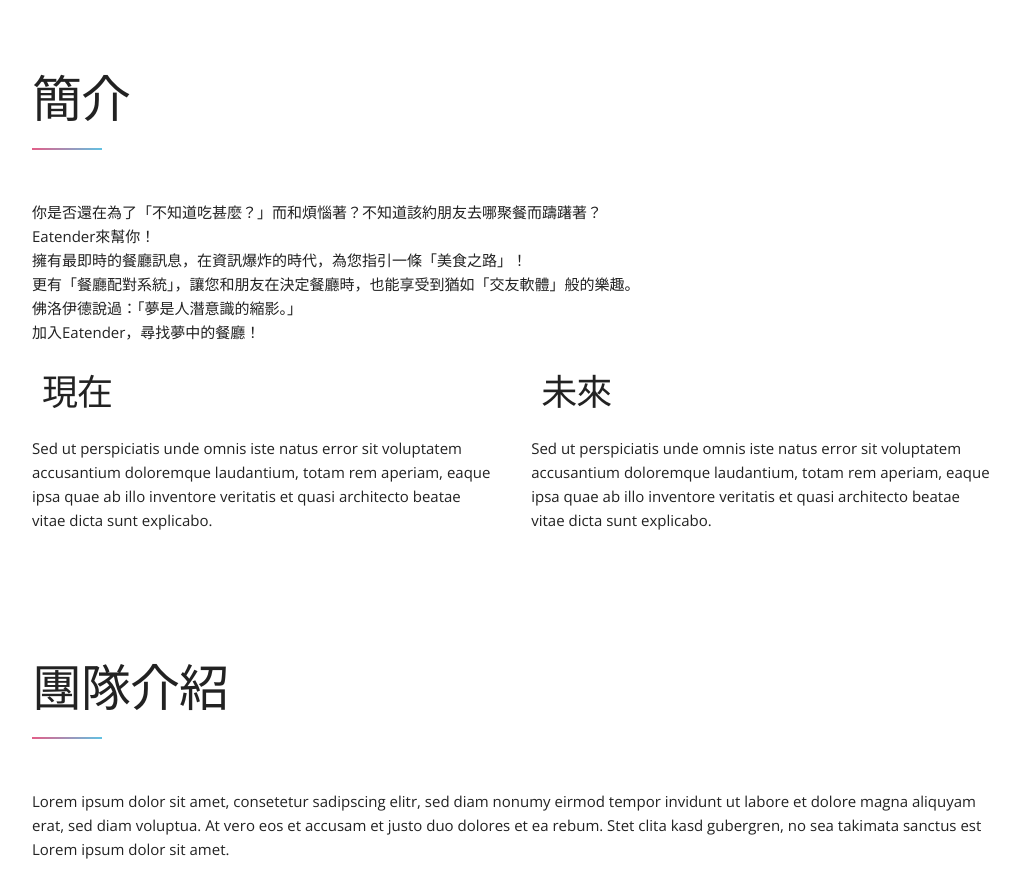
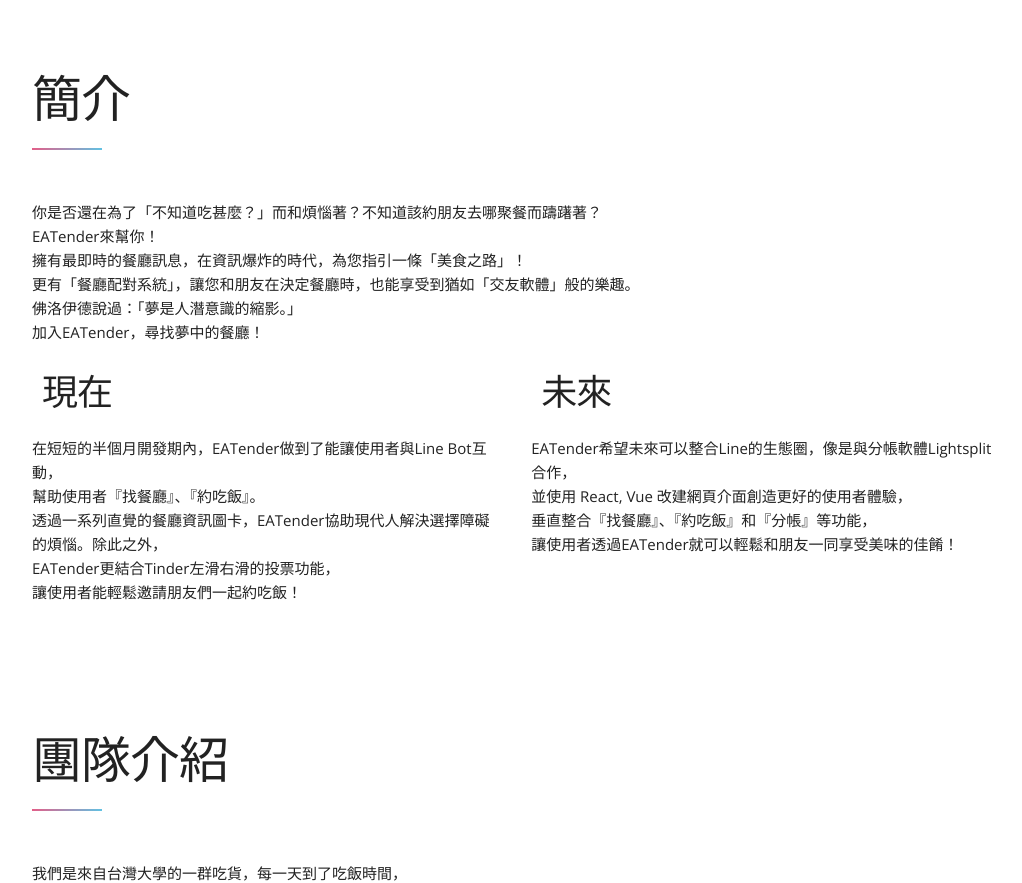
Before and after one commit to FawenYo/Eatender, a FastAPI app: page /about in a window 1280 px wide. Shown: the part 832-1715 px from the top of the page, without its empty margins (128-1150 px from the left). Run offline with FastAPI, Linux system fonts and the light colour scheme; grey boxes labelled with a size stand in for pictures from a placeholder-image service; parts of the project's set-up code (start-up, migrations or seed data) failed here and were passed over; some libraries are stand-ins or nearby versions.

Commit message:
web page content update

```diff
--- a/project/templates/404.html
+++ b/project/templates/404.html
@@ -3,7 +3,7 @@
 <head>
     <meta http-equiv="Content-Type" content="text/html; charset=UTF-8">
     <title>Eatender</title>
-    <meta property="og:title" content="Eatender"/>
+    <meta property="og:title" content="EATender"/>
     <meta property="og:description" content="加LINE約吃飯，感情不會散"/>
     <meta property="og:type" content="product"/>
     <meta property="og:url" content="https://eatender.site.com/"/>
--- a/project/templates/about.html
+++ b/project/templates/about.html
@@ -2,8 +2,8 @@
 <html>
 <head>
     <meta http-equiv="Content-Type" content="text/html; charset=UTF-8">
-    <title>Eatender</title>
-    <meta property="og:title" content="Eatender"/>
+    <title>EATender</title>
+    <meta property="og:title" content="EATender"/>
     <meta property="og:description" content="加LINE約吃飯，感情不會散"/>
     <meta property="og:type" content="product"/>
     <meta property="og:url" content="https://eatender.site.com/"/>
@@ -40,7 +40,7 @@
     <div class="title">
       <div><span class="typcn typcn-heart-outline icon heading"></span></div>
       <div class="smallsep heading"></div>
-      <h1 class="heading">Eatender</h1>
+      <h1 class="heading">EATender</h1>
       <h2 class="heading">加LINE約吃飯，感情不會散</h2>
       <a class="smoothscroll" href="#about">
       <div class="mouse">
@@ -60,21 +60,28 @@
         <h1>簡介</h1>
         <div class="block"></div>
         <p>你是否還在為了「不知道吃甚麼？」而和煩惱著？不知道該約朋友去哪聚餐而躊躇著？<br>
-          Eatender來幫你！<br>
+          EATender來幫你！<br>
           擁有最即時的餐廳訊息，在資訊爆炸的時代，為您指引一條「美食之路」！<br>
           更有「餐廳配對系統」，讓您和朋友在決定餐廳時，也能享受到猶如「交友軟體」般的樂趣。<br>
           佛洛伊德說過：「夢是人潛意識的縮影。」<br>
-          加入Eatender，尋找夢中的餐廳！</p>
+          加入EATender，尋找夢中的餐廳！</p>
       </div>
       <div class="row">
         <div class="row">
           <div class="six columns">
             <h3><span class="typcn typcn-cog-outline icon"></span>現在</h3>
-            <p>Sed ut perspiciatis unde omnis iste natus error sit voluptatem accusantium doloremque laudantium, totam rem aperiam, eaque ipsa quae ab illo inventore veritatis et quasi architecto beatae vitae dicta sunt explicabo.</p>
+            <p>在短短的半個月開發期內，EATender做到了能讓使用者與Line Bot互動，<br>
+              幫助使用者『找餐廳』、『約吃飯』。<br>
+              透過一系列直覺的餐廳資訊圖卡，EATender協助現代人解決選擇障礙的煩惱。除此之外，<br>
+              EATender更結合Tinder左滑右滑的投票功能，<br>
+              讓使用者能輕鬆邀請朋友們一起約吃飯！</p>
           </div>
           <div class="six columns">
             <h3><span class="typcn typcn-lightbulb icon"></span>未來</h3>
-            <p>Sed ut perspiciatis unde omnis iste natus error sit voluptatem accusantium doloremque laudantium, totam rem aperiam, eaque ipsa quae ab illo inventore veritatis et quasi architecto beatae vitae dicta sunt explicabo.</p>
+            <p>EATender希望未來可以整合Line的生態圈，像是與分帳軟體Lightsplit合作，<br>
+              並使用 React, Vue 改建網頁介面創造更好的使用者體驗，<br>
+              垂直整合『找餐廳』、『約吃飯』和『分帳』等功能，<br>
+              讓使用者透過EATender就可以輕鬆和朋友一同享受美味的佳餚！</p>
           </div>
         </div>
       </div>
@@ -89,7 +96,10 @@
       <div class="row">
         <h1>團隊介紹</h1>
         <div class="block"></div>
-        <p>Lorem ipsum dolor sit amet, consetetur sadipscing elitr, sed diam nonumy eirmod tempor invidunt ut labore et dolore magna aliquyam erat, sed diam voluptua. At vero eos et accusam et justo duo dolores et ea rebum. Stet clita kasd gubergren, no sea takimata sanctus est Lorem ipsum dolor sit amet.</p>
+        <p>我們是來自台灣大學的一群吃貨，每一天到了吃飯時間，<br>
+          我們經常遇到一個煩惱——「欸，等下要吃什麼？」<br>
+          於是就有了這次專題的發想...<br>
+          致力於解決「選擇障礙」和「社交困難」的Eatender。</p>
       </div>
       <div class="row">
         <div class="four columns"> <img src="https://i.imgur.com/s17I3hu.png" width="220" height="220" alt=""/>
--- a/project/templates/home.html
+++ b/project/templates/home.html
@@ -2,8 +2,8 @@
 <html>
 <head>
     <meta http-equiv="Content-Type" content="text/html; charset=UTF-8">
-    <title>Eatender</title>
-    <meta property="og:title" content="Eatender"/>
+    <title>EATender</title>
+    <meta property="og:title" content="EATender"/>
     <meta property="og:description" content="加LINE約吃飯，感情不會散"/>
     <meta property="og:type" content="product"/>
     <meta property="og:url" content="https://eatender.site.com/"/>
@@ -38,7 +38,7 @@
         <div id="hero-container" class="cf animated fadeInUp">
             <div id="hero-content">
                 <img src="./static/images/logo.png" width="72" height="72" id="hero-icon" style="border-radius:50px;">
-                <h1 id="hero-title" class="ct1">Eatender</h1>
+                <h1 id="hero-title" class="ct1">EATender</h1>
                 <p id="hero-message" class="ct1">加LINE約吃飯<br/>感情不會散</p>
                 <div id="hero-stores">
                     <a href="https://lin.ee/0nShEox"><img src="https://scdn.line-apps.com/n/line_add_friends/btn/zh-Hant.png" alt="加入好友" class="hero-store-badge" width="181"></a>
--- a/project/templates/login.html
+++ b/project/templates/login.html
@@ -2,8 +2,8 @@
 <html>
    <head>
       <meta http-equiv="Content-Type" content="text/html; charset=UTF-8">
-      <title>Eatender</title>
-      <meta property="og:title" content="Eatender"/>
+      <title>EATender</title>
+      <meta property="og:title" content="EATender"/>
       <meta property="og:description" content="加LINE約吃飯，感情不會散"/>
       <meta property="og:type" content="product"/>
       <meta property="og:url" content="https://eatender.site.com/"/>
--- a/project/templates/restaurant.html
+++ b/project/templates/restaurant.html
@@ -2,8 +2,8 @@
 <html>
    <head>
       <meta http-equiv="Content-Type" content="text/html; charset=UTF-8">
-      <title>Eatender</title>
-      <meta property="og:title" content="Eatender"/>
+      <title>EATender</title>
+      <meta property="og:title" content="EATender"/>
       <meta property="og:description" content="加LINE約吃飯，感情不會散"/>
       <meta property="og:type" content="product"/>
       <meta property="og:url" content="https://eatender.site.com/"/>
--- a/project/templates/share.html
+++ b/project/templates/share.html
@@ -4,7 +4,7 @@
 <head>
     <meta http-equiv="Content-Type" content="text/html; charset=UTF-8">
     <title>分享投票</title>
-    <meta property="og:title" content="Eatender" />
+    <meta property="og:title" content="EATender" />
     <meta property="og:description" content="加LINE約吃飯，感情不會散" />
     <meta property="og:type" content="product" />
     <meta property="og:url" content="https://eatender.site/" />
```
Also changed, not shown: README.md.
